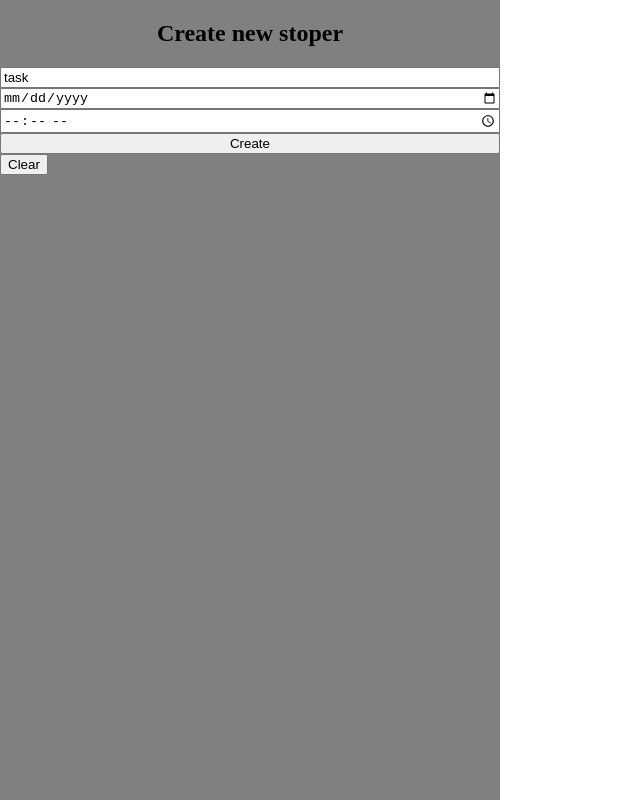
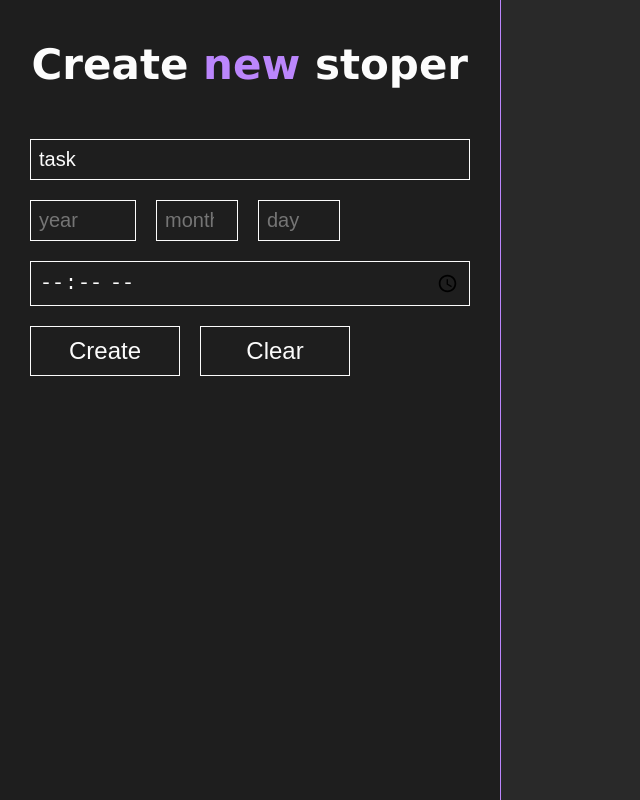
Before and after one commit to Hubix1410/Stopers, a React (Create React App) app: page /main in a window 1280 px wide. Shown: the whole page, without its empty margins (0-640 px from the left). Built offline with nearby package versions, Linux system fonts and the light colour scheme.

Commit message:
Donegit add .!

```diff
--- a/src/App.js
+++ b/src/App.js
@@ -8,6 +8,7 @@ import { BrowserRouter, Route, Switch, Redirect } from "react-router-dom";
 export function App() {
 
     const [stoperArray, setStoperArray] = useState([]);
+    const [user, setUser] = useState(undefined);
 
     return (
         <main className="Main-Div">
@@ -17,14 +18,14 @@ export function App() {
                         <Redirect to="/login" />
                     </Route>
                     <Route exact path="/login">
-                        <LoginPage />
+                        <LoginPage stoperArray={stoperArray} setStoperArray={setStoperArray} user={user} setUser={setUser}/>
                     </Route>
                     <Route exact path="/register">
-                        <RegisterPage />
+                        <RegisterPage stoperArray={stoperArray} setStoperArray={setStoperArray} user={user} setUser={setUser}/>
                     </Route>
                     <Route exact path="/main">
-                        <FormSection stoperArray={stoperArray} setStoperArray={setStoperArray} />
-                        <StoperSection stoperArray={stoperArray} setStoperArray={setStoperArray} />
+                        <FormSection stoperArray={stoperArray} setStoperArray={setStoperArray} user={user} setUser={setUser}/>
+                        <StoperSection stoperArray={stoperArray} setStoperArray={setStoperArray} user={user} setUser={setUser}/>
                     </Route>
                 </Switch>
             </BrowserRouter >
--- a/src/FormSection/FormSection.js
+++ b/src/FormSection/FormSection.js
@@ -1,41 +1,60 @@
 import { useEffect, useState } from "react";
 import "./formSection.scss";
 
-export function FormSection({stoperArray, setStoperArray}) {
-
-    useEffect(() => {
-        window.clearInterval();
-    })
+export function FormSection({ stoperArray, setStoperArray, user }) {
 
     const [newName, setNewName] = useState("task")
-    const [newDate, setNewDate] = useState(undefined)
     const [newTime, setNewTime] = useState(undefined)
+    const [newYear, setNewYear] = useState(undefined)
+    const [newMonth, setNewMonth] = useState(undefined)
+    const [newDay, setNewDay] = useState(undefined)
 
     function validateName(element) {
         setNewName(element.target.value);
-    }
-
-    function validateDate(element) {
-        setNewDate(element.target.value);
     }
 
     function validateTime(element) {
         setNewTime(element.target.value);
     }
 
-    function createNewStoper(element){
+    function validateYear(element) {
+        setNewYear(element.target.value);
+    }
+
+
+    function validateMonth(element) {
+        setNewMonth(element.target.value);
+    }
+
+
+    function validateDay(element) {
+        setNewDay(element.target.value);
+    }
+
+
+    function createNewStoper(element) {
         element.preventDefault();
 
-        let newStoper = [...stoperArray, [newName, newDate, newTime]]
+        let newStoper = [...stoperArray, [newName, newYear, newMonth, newDay, newTime]]
         setStoperArray(newStoper);
     }
 
+    function clearInputs(element) {
+        element.preventDefault();
 
+        setNewName("");
+        setNewTime("");
+        setNewYear("");
+        setNewMonth("");
+        setNewDay("");
+    }
+
+    console.log(stoperArray);
 
     return (
         <aside className="Form-Section">
 
-            <h1>Create new stoper</h1>
+            <h1>Create <span>new</span> stoper</h1>
 
             <form>
 
@@ -47,12 +66,37 @@ export function FormSection({stoperArray, setStoperArray}) {
                     value={newName}
                 />
 
-                <input
-                    type="date"
-                    name="date"
-                    onChange={validateDate}
-                    value={newDate}
-                />
+                <div>
+                    <input
+                        type="number"
+                        name="year"
+                        max="2100"
+                        min="2021"
+                        placeholder="year"
+                        onChange={validateYear}
+                        value={newYear}
+                    />
+
+                    <input
+                        type="number"
+                        name="month"
+                        max="12"
+                        min="1"
+                        placeholder="month"
+                        onChange={validateMonth}
+                        value={newMonth}
+                    />
+
+                    <input
+                        type="number"
+                        name="day"
+                        max="31"
+                        min="1"
+                        placeholder="day"
+                        onChange={validateDay}
+                        value={newDay}
+                    />
+                </div>
 
                 <input
                     type="time"
@@ -61,12 +105,16 @@ export function FormSection({stoperArray, setStoperArray}) {
                     value={newTime}
                 />
 
-                <button onClick={createNewStoper}>
-                    Create
-                </button>
+                <div className="buttons">
+                    <button onClick={createNewStoper}>
+                        Create
+                    </button>
 
+                    <button onClick={clearInputs}>
+                        Clear
+                    </button>
+                </div>
             </form>
-            <button>Clear</button>
         </aside>
     )
 }
--- a/src/FormSection/formSection.scss
+++ b/src/FormSection/formSection.scss
@@ -1,15 +1,65 @@
+$mainBgc: #292929;
+$secondaryBgc: #1E1E1E;
+$mainDecoration: #BB86FC;
+$mainText: #FCFCFC;
+
 .Form-Section{
     width:500px;
-    background-color: grey;
+    background-color: $secondaryBgc;
     height:100vh;
+    font-family: Verdana, Geneva, Tahoma, sans-serif;
+    border-right: 1px solid $mainDecoration;
 
     > h1{
         text-align: center;
+        color: $mainText;
+        font-size: 42px;
+        margin:40px 0 20px 0;
+
+        span{
+            color:#BB86FC;
+        }
     }
 
     > form{
         display: flex;
         flex-direction: column;
+        padding:20px;
+
+        input{
+            margin: 10px;
+            padding:8px;
+            font-size: 20px;
+            outline: none;
+            border:1px solid $mainText;
+            background-color: transparent;
+
+            color:$mainText;
+
+            &:focus{
+                border:1px solid $mainDecoration;
+            }
+        }
+        .buttons{
+            display:flex;
+            button{
+                background-color: transparent;
+                box-sizing: border-box;
+                width:150px;
+                height:50px;
+                outline: none;
+                color:$mainText;
+                border: 1px solid $mainText;
+                margin: 10px;
+                font-size: 24px;
+
+                &:hover{
+                    cursor: pointer;
+                    border:  1px solid $mainDecoration;
+                    color: $mainDecoration
+                }
+            }
+        }
     }
 
 }
--- a/src/LoginPage/LoginPage.js
+++ b/src/LoginPage/LoginPage.js
@@ -1,14 +1,17 @@
 import { initializeApp } from "firebase/app";
 import { getAuth, signInWithEmailAndPassword } from "firebase/auth";
+import { doc, setDoc, getFirestore, getDoc } from "firebase/firestore";
 import { useState } from "react";
 import { Link } from "react-router-dom";
 import { useHistory } from "react-router-dom";
 import "./loginPage.scss";
 
-export function LoginPage() {
+export function LoginPage({ stoperArray, setStoperArray, user, setUser }) {
 
     const [email, SetEmail] = useState("");
     const [pass, SetPass] = useState("");
+
+    let history = useHistory();
 
     const firebaseConfig = {
         apiKey: "AIzaSyAh-25ZP7QHPNBmz6V90xjtm2EqENpk5RQ",
@@ -35,13 +38,25 @@ export function LoginPage() {
         const auth = getAuth();
         signInWithEmailAndPassword(auth, email, pass)
             .then((userCredential) => {
-                const user = userCredential.user;
-                let history = useHistory()
+
+                const user1 = userCredential.user;
+
+                const db = getFirestore();
+
+                getDoc(doc(db, "stopers", user1.uid))
+                .then((response)=>{
+                    let response1 = response.data().stoper;
+                    setStoperArray([...response1]);
+                })
+
+                setUser(userCredential.user);
+
+                history.push("/main");
             })
             .catch((error) => {
                 const errorCode = error.code;
                 const errorMessage = error.message;
-                alert(errorMessage);
+                alert(errorMessage, errorCode);
             });
     }
 
@@ -52,7 +67,7 @@ export function LoginPage() {
                 <h1>Your<span>Time</span></h1>
                 <form>
                     <input type="email" placeholder="email" onChange={emailValidation} value={email} />
-                    <input type="text" placeholder="password" onChange={passValidation} value={pass} />
+                    <input type="password" placeholder="password" onChange={passValidation} value={pass} />
                     <input type="submit" className="loginButton" value="login" onClick={login} />
                 </form>
             </div>
--- a/src/StoperSection/StoperSection.js
+++ b/src/StoperSection/StoperSection.js
@@ -1,16 +1,15 @@
-import { useEffect, useState } from "react";
 import { Stoper } from "./Stoper/Stoper";
 import "./stoperSection.scss";
 
 export function StoperSection({ stoperArray, setStoperArray }) {
 
     let list = stoperArray.map((element, index) =>
-        <Stoper element={element} index={index} stoperArray={stoperArray} setStoperArray={setStoperArray}/>
+        <Stoper element={element} index={index} stoperArray={stoperArray} setStoperArray={setStoperArray} />
     );
 
     return (
         <section className="Stoper-Section">
-            {list}
+        {list}
         </section>
     )
 }
--- a/src/StoperSection/stoperSection.scss
+++ b/src/StoperSection/stoperSection.scss
@@ -1,17 +1,24 @@
+$mainBgc: #292929;
+$secondaryBgc: #1E1E1E;
+$mainDecoration: #BB86FC;
+$mainText: #FCFCFC;
+
 .Stoper-Section{
     width: calc(100vw - 500px);
     height:100vh;
-    background-color: white;
+    background-color: $mainBgc;
     display:flex;
     flex-wrap: wrap;
     align-items: flex-start;
     overflow: auto;
+    font-family: Verdana, Geneva, Tahoma, sans-serif;
 
     .Stoper-Article{
-        width:300px;
+        width:320px;
         height:180px;
         box-sizing: border-box;
-        border:3px solid red;
+        border:3px solid $mainDecoration;
+        color:$mainText;
         border-radius: 24px;
         margin: 30px;
         padding:10px;
```
Also changed, not shown: src/RegisterPage/RegisterPage.js (+24 -7 lines), src/StoperSection/Stoper/Stoper.js (+43 -13 lines), src/StoperSection/Stoper/stoper.scss (deleted).
